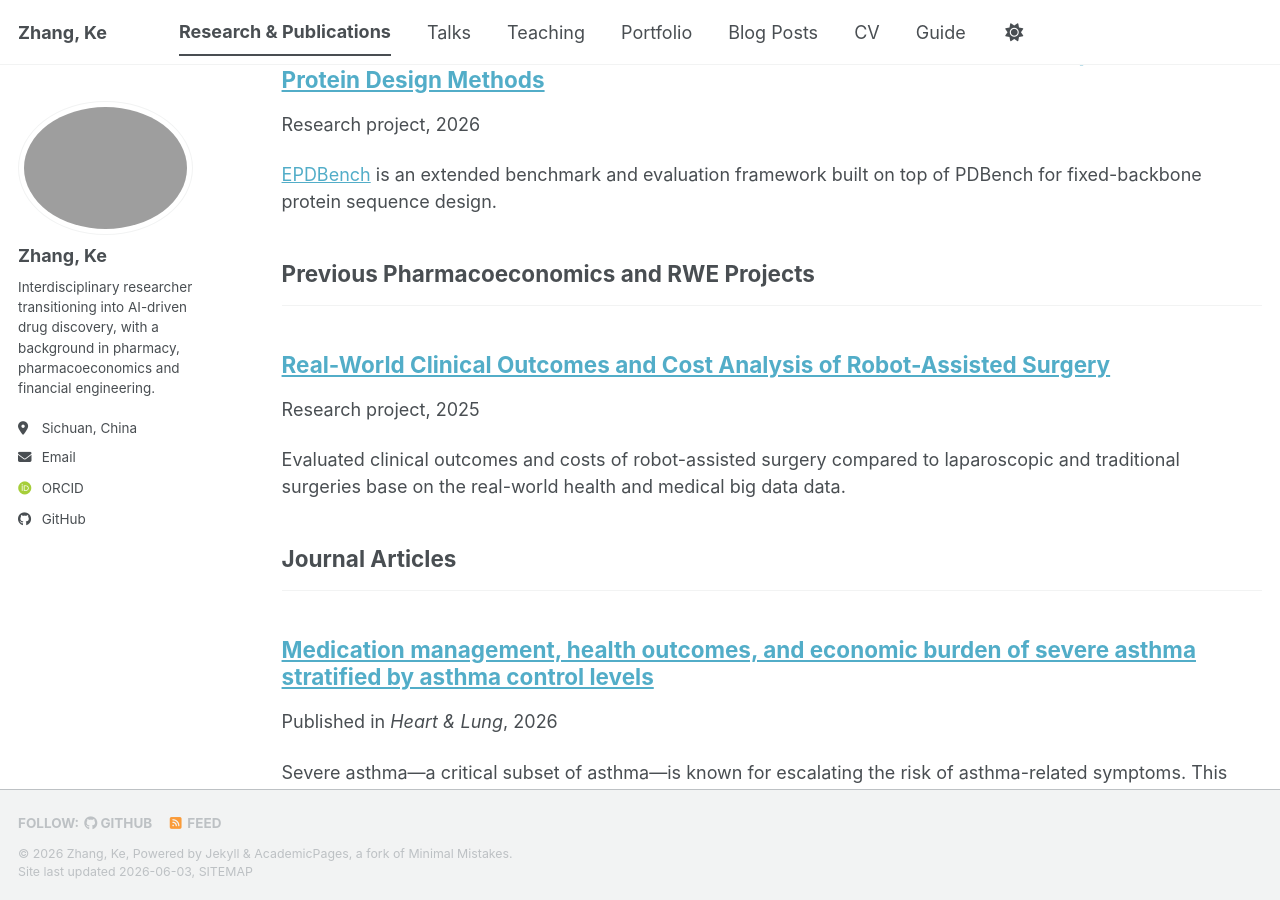
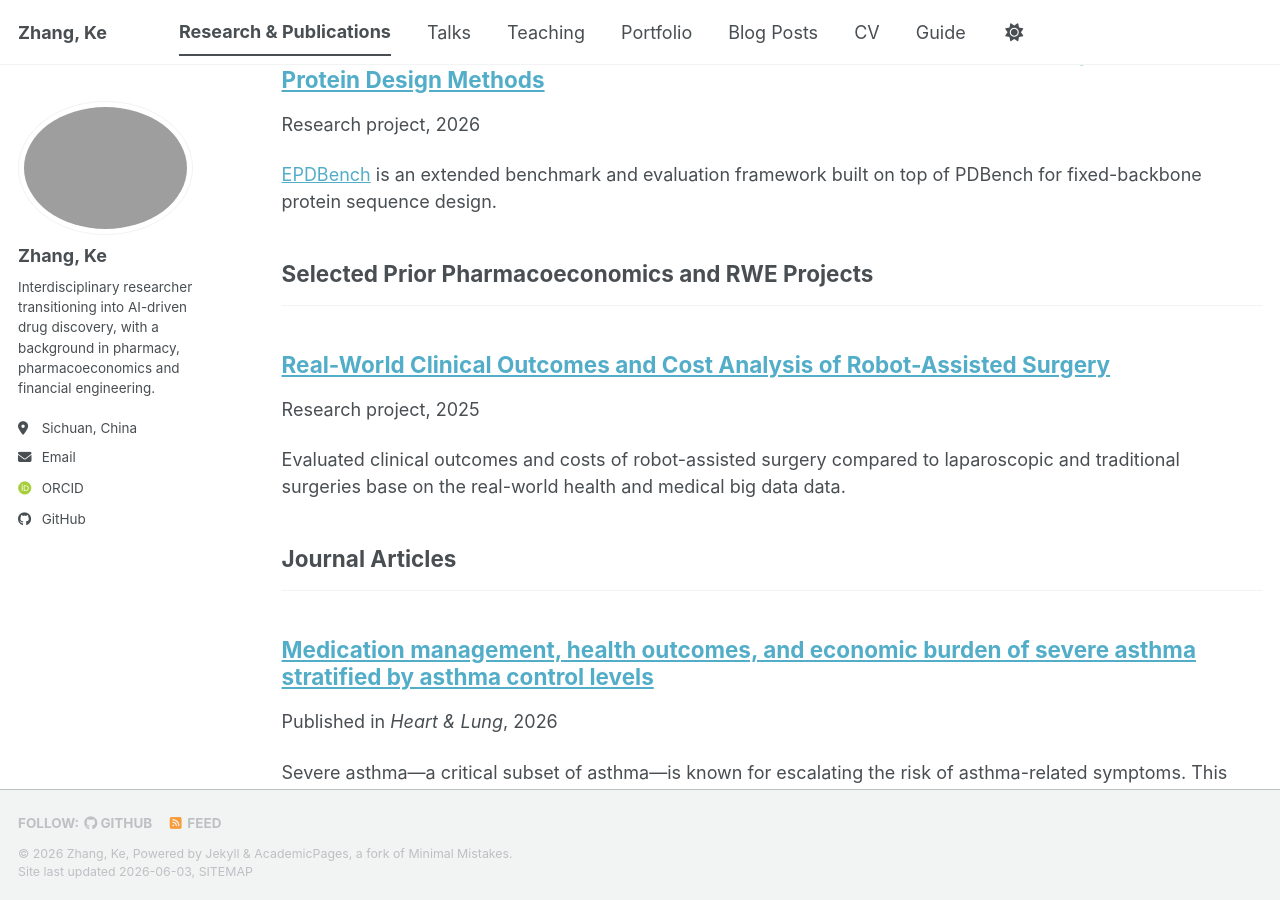
Before and after one commit to Zhangke123jimu/Zhangke123jimu.github.io, a Jekyll site: the page built from _pages/publications.html, in a window 1280 px wide and 900 px high, scrolled down 394 px. Built offline with Jekyll 4.4.1, drawn with Linux system fonts in a browser that asks for light colours; some web fonts are replaced; a script bundle is joined from its source files by our own code; library files that are not in the unit come from our copies.

Commit message:
Update _config.yml

```diff
--- a/_config.yml
+++ b/_config.yml
@@ -45,7 +45,7 @@ publication_category:
   aidd_projects:
     title: 'Current AIDD Research Projects'
   pharmacoeconomics_rwe_projects:
-    title: 'Previous Pharmacoeconomics and RWE Projects'
+    title: 'Selected Prior Pharmacoeconomics and RWE Projects'
   manuscripts:
     title: 'Journal Articles'
   conferences:
```
